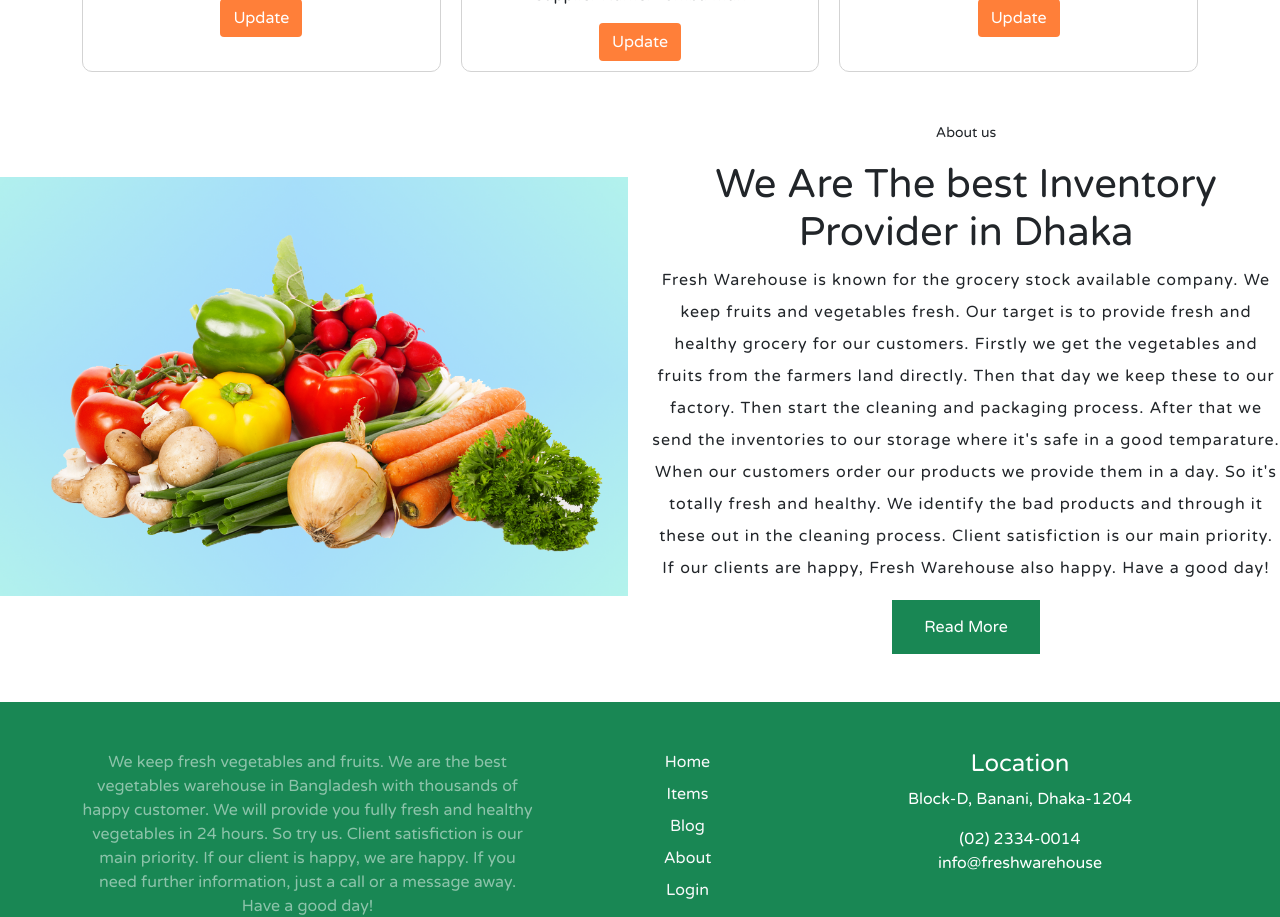
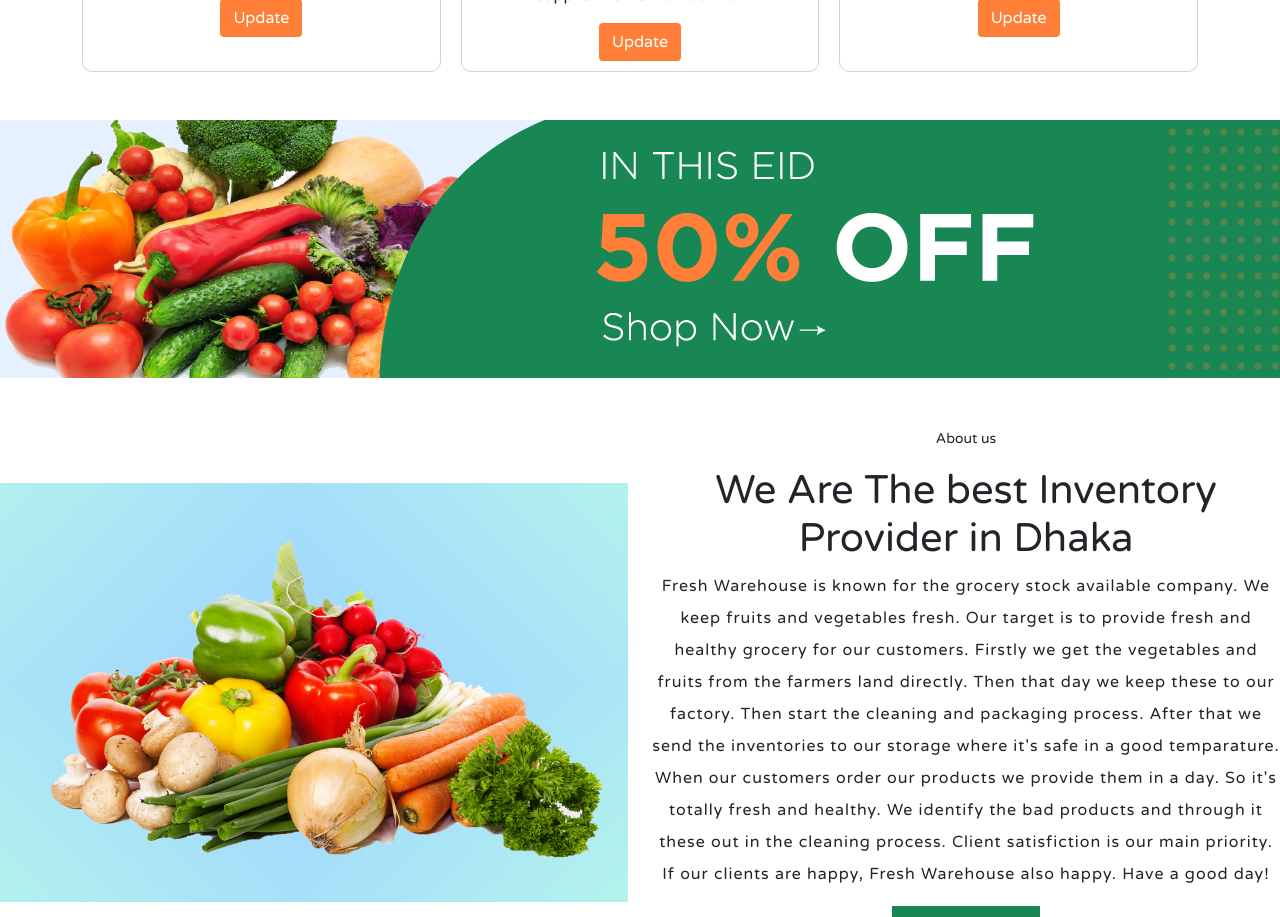
Before and after one commit to muhammadalaminwd/eleventh-assignment-client-side, a React (Create React App) app: page / in a window 1280 px wide. Shown: the part 1840-2757 px from the top of the page. Built offline with nearby package versions, Linux system fonts and the light colour scheme.

Commit message:
discount section created

```diff
--- /dev/null
+++ b/src/Pages/Home/Discount/Discount.js
@@ -0,0 +1,11 @@
+import React from 'react';
+import discount from '../../../images/images/discount.png'
+const Discount = () => {
+    return (
+        <div className='mt-5 col-sm-12'>
+            <img src={discount} alt="" />
+        </div>
+    );
+};
+
+export default Discount;
--- a/src/Pages/Home/Home.js
+++ b/src/Pages/Home/Home.js
@@ -1,6 +1,7 @@
 import React from 'react';
 import About from './About/About';
 import Banner from './Banner/Banner';
+import Discount from './Discount/Discount';
 import Inventories from './Inventories/Inventories';
 
 const Home = () => {
@@ -8,6 +9,7 @@ const Home = () => {
         <div>
             <Banner></Banner>
             <Inventories></Inventories>
+            <Discount></Discount>
             <About></About>
         </div>
     );
```
Also changed, not shown: src/images/images/discount.png (added).
